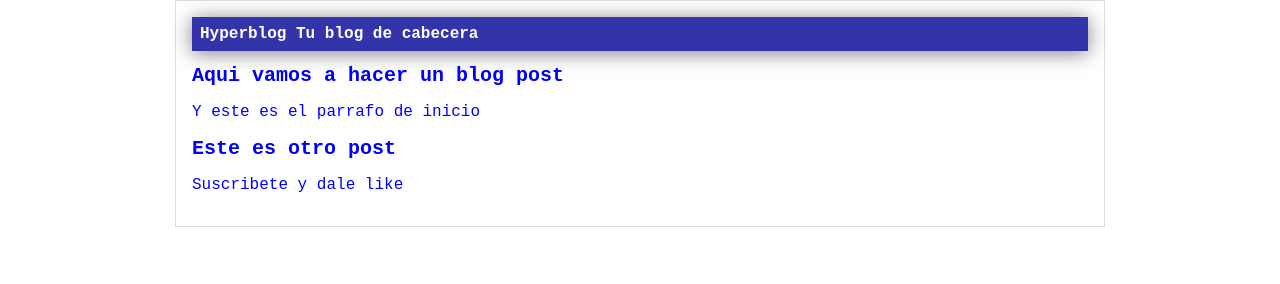
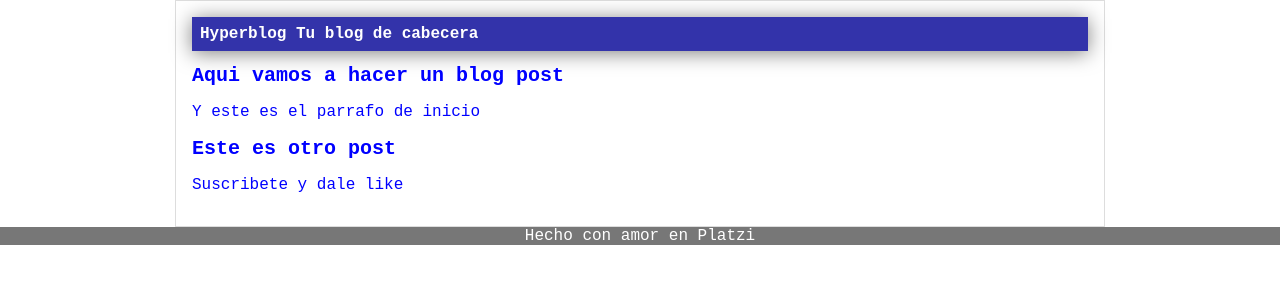
Before and after one commit to ecatriquil/hyperblog, a plain HTML site: page index.html in a window 1280 px wide. Drawn offline with Linux system fonts and the light colour scheme.

Commit message:
Footer terminado

```diff
--- a/css/styles.css
+++ b/css/styles.css
@@ -27,3 +27,9 @@ body{
 #container h1 {
     font-size: 20px;
 }
+
+#footer {
+    background-color: #777;
+    text-align: center;
+    color: white;
+}
--- a/index.html
+++ b/index.html
@@ -24,5 +24,8 @@
             <p>Suscribete y dale like</p>
         </div>
     </div>
+    <div id="footer">
+        Hecho con amor en Platzi
+    </div>
 </body>
 </html>
```
